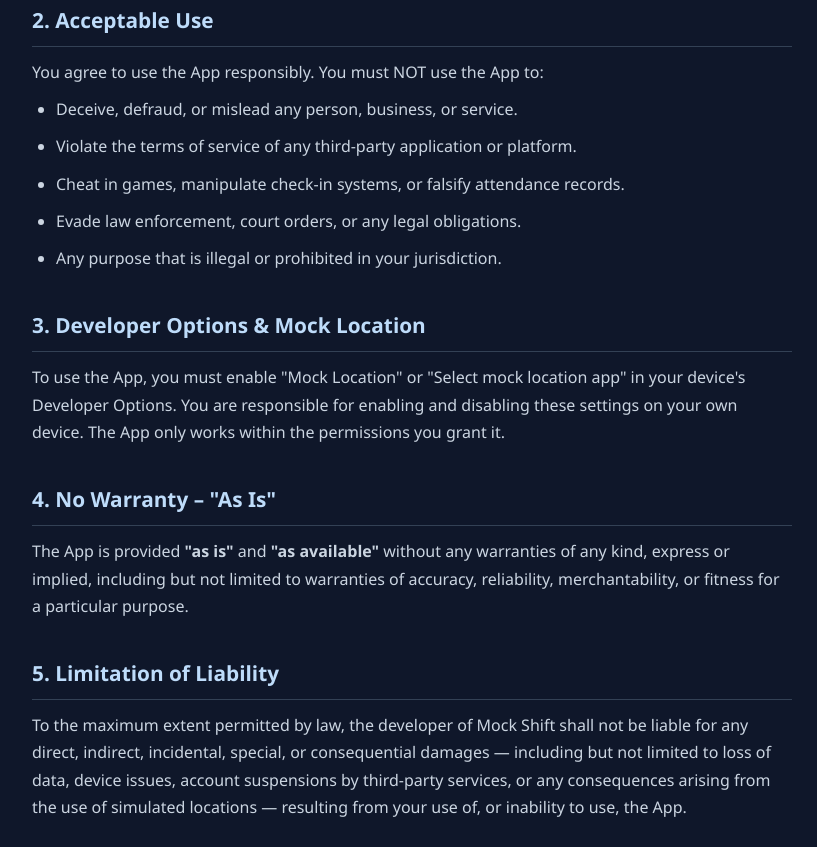
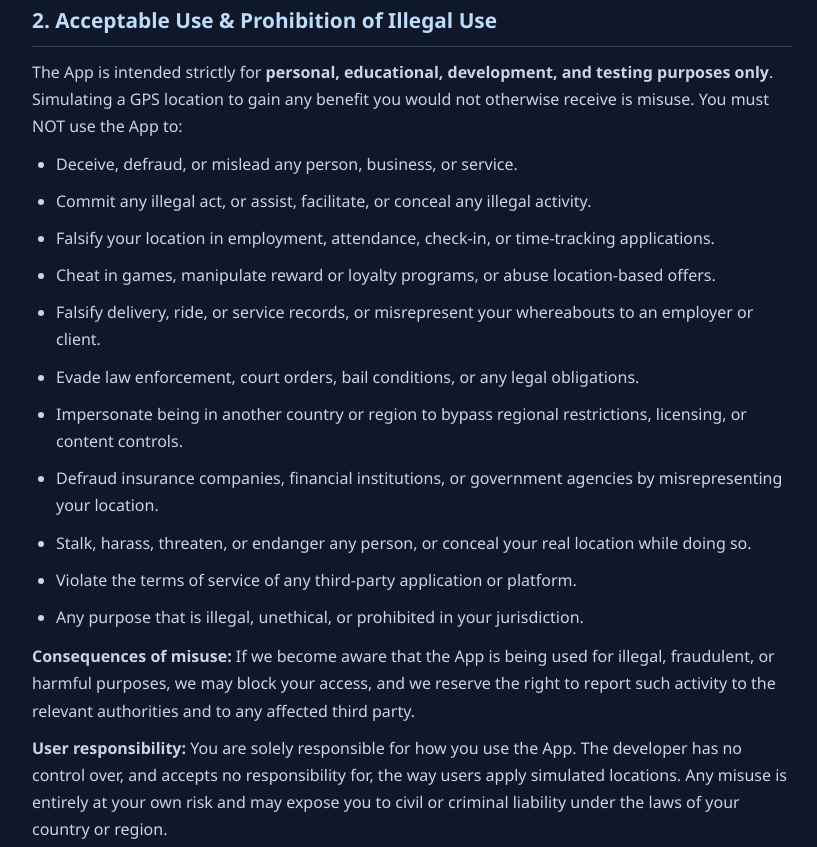
Before and after one commit to mariamazam178-web/mock-shift-legal, a plain HTML site: page terms.html in a window 1280 px wide. Shown: the part 453-1300 px from the top of the page, without its empty margins (228-1045 px from the left). Drawn offline with Linux system fonts and the light colour scheme.

Commit message:
Add files via upload

```diff
--- a/terms.html
+++ b/terms.html
@@ -56,15 +56,36 @@
       and testing purposes</strong>.
     </p>
 
-    <h2>2. Acceptable Use</h2>
-    <p>You agree to use the App responsibly. You must NOT use the App to:</p>
+    <h2>2. Acceptable Use &amp; Prohibition of Illegal Use</h2>
+    <p>
+      The App is intended strictly for <strong>personal, educational, development, and testing
+      purposes only</strong>. Simulating a GPS location to gain any benefit you would not
+      otherwise receive is misuse. You must NOT use the App to:
+    </p>
     <ul>
       <li>Deceive, defraud, or mislead any person, business, or service.</li>
+      <li>Commit any illegal act, or assist, facilitate, or conceal any illegal activity.</li>
+      <li>Falsify your location in employment, attendance, check-in, or time-tracking applications.</li>
+      <li>Cheat in games, manipulate reward or loyalty programs, or abuse location-based offers.</li>
+      <li>Falsify delivery, ride, or service records, or misrepresent your whereabouts to an employer or client.</li>
+      <li>Evade law enforcement, court orders, bail conditions, or any legal obligations.</li>
+      <li>Impersonate being in another country or region to bypass regional restrictions, licensing, or content controls.</li>
+      <li>Defraud insurance companies, financial institutions, or government agencies by misrepresenting your location.</li>
+      <li>Stalk, harass, threaten, or endanger any person, or conceal your real location while doing so.</li>
       <li>Violate the terms of service of any third-party application or platform.</li>
-      <li>Cheat in games, manipulate check-in systems, or falsify attendance records.</li>
-      <li>Evade law enforcement, court orders, or any legal obligations.</li>
-      <li>Any purpose that is illegal or prohibited in your jurisdiction.</li>
+      <li>Any purpose that is illegal, unethical, or prohibited in your jurisdiction.</li>
     </ul>
+    <p>
+      <strong>Consequences of misuse:</strong> If we become aware that the App is being used for
+      illegal, fraudulent, or harmful purposes, we may block your access, and we reserve the right
+      to report such activity to the relevant authorities and to any affected third party.
+    </p>
+    <p>
+      <strong>User responsibility:</strong> You are solely responsible for how you use the App.
+      The developer has no control over, and accepts no responsibility for, the way users apply
+      simulated locations. Any misuse is entirely at your own risk and may expose you to civil
+      or criminal liability under the laws of your country or region.
+    </p>
 
     <h2>3. Developer Options &amp; Mock Location</h2>
     <p>
```
